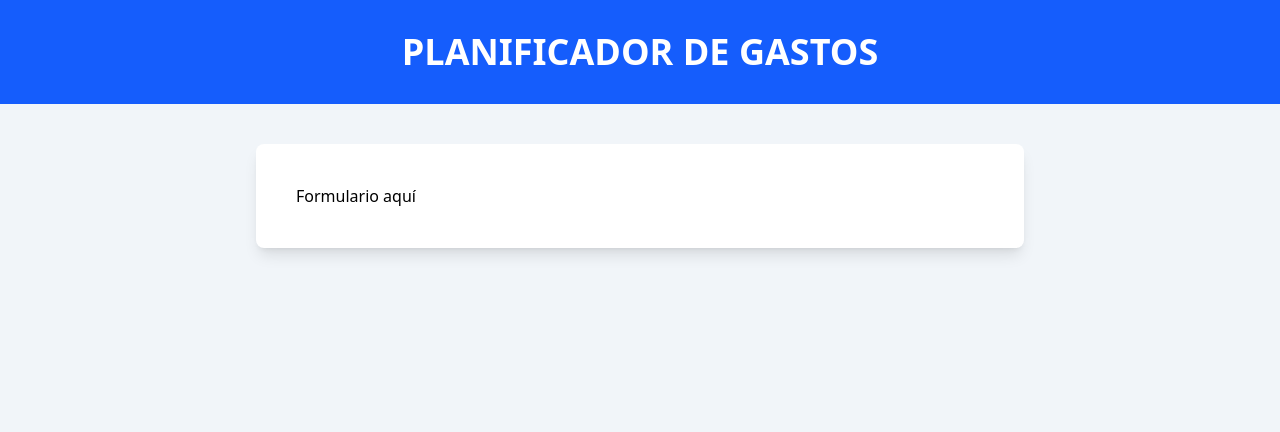
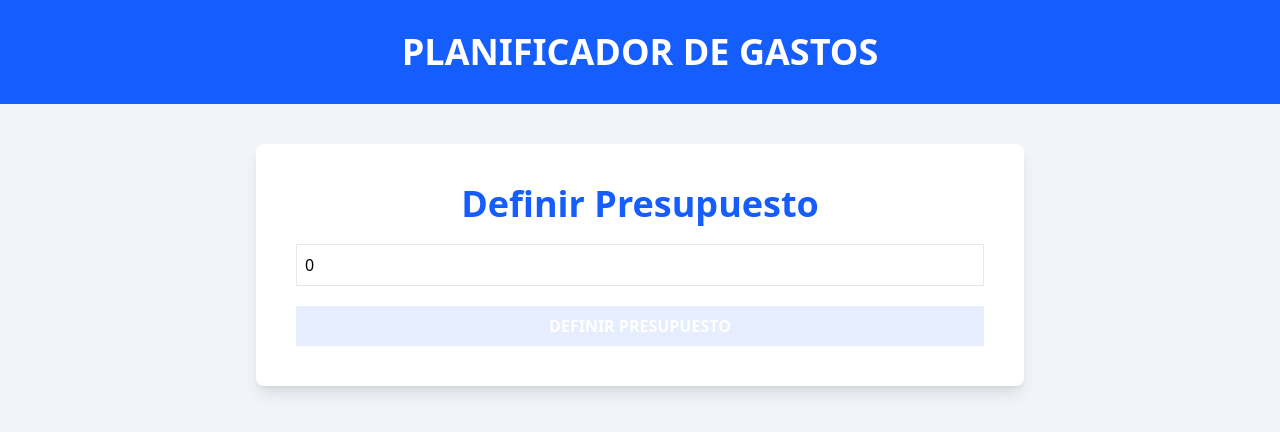
Before and after one commit to fernandoCCR17/ControlGastosPresupuestoTS, a React (Vite) app: page / in a window 1280 px wide. Shown: the top 432 px of the page. Built offline with nearby package versions, Linux system fonts and the light colour scheme.

Commit message:
Creacion del reducer

```diff
--- a/src/App.tsx
+++ b/src/App.tsx
@@ -1,3 +1,5 @@
+import BudgetForm from "./components/BudgetForm"
+
 function App() {
   return (
     <>
@@ -8,7 +10,7 @@
       </header>
 
       <div className="max-w-3xl mx-auto bg-white shadow-lg rounded-lg mt-10 p-10">
-        <p>Formulario aquí</p>
+        <BudgetForm />
       </div>
     </>
   )
--- a/src/components/BudgetForm.tsx
+++ b/src/components/BudgetForm.tsx
@@ -1,5 +1,40 @@
+import { useMemo, useState, type ChangeEvent } from "react"
+
+
 export default function BudgetForm() {
+  const [budget, setBudget] = useState(0);
+
+  function handleChange(e: ChangeEvent<HTMLInputElement>){
+    setBudget(e.target.valueAsNumber);
+  }
+  const isValid = useMemo(() => {
+    return isNaN(budget) || budget <= 0
+  }, [budget]);
+
   return (
-    <div>BudgetForm</div>
+    <form className="space-y-5">
+      <div className="flex flex-col space-y-5">
+        <label htmlFor="budget" className="text-4xl text-blue-600 font-bold text-center">
+          Definir Presupuesto
+        </label>
+
+        <input
+          id="budget"
+          type="number"
+          className="w-full bg-white border border-gray-200 p-2"
+          placeholder="Define tu presupuesto"
+          name="budget"
+          value={budget}
+          onChange={handleChange}
+        />
+      </div>
+
+      <input
+        type="submit"
+        value='Definir presupuesto'
+        className="bg-blue-600 hover:bg-blue-700 cursor-pointer w-full p-2 text-white font-black uppercase disabled:opacity-10 disabled:cursor-auto"
+        disabled={isValid}
+      />
+    </form>
   )
 }
--- /dev/null
+++ b/src/reducers/budget-reducer.ts
@@ -0,0 +1,24 @@
+export type BudgetActions =
+    { type: 'add-budget', payload: { budget: number } }
+
+export type BudgetState = {
+    budget: number
+}
+
+export const initialState: BudgetState = {
+    budget: 0
+}
+
+export const budgetReducer = (
+    state: BudgetState = initialState,
+    actions: BudgetActions
+) => {
+    if(actions.type === 'add-budget'){
+        return {
+            ...state,
+            budget: actions.payload.budget
+        }
+    }
+
+    return state;
+}
```
